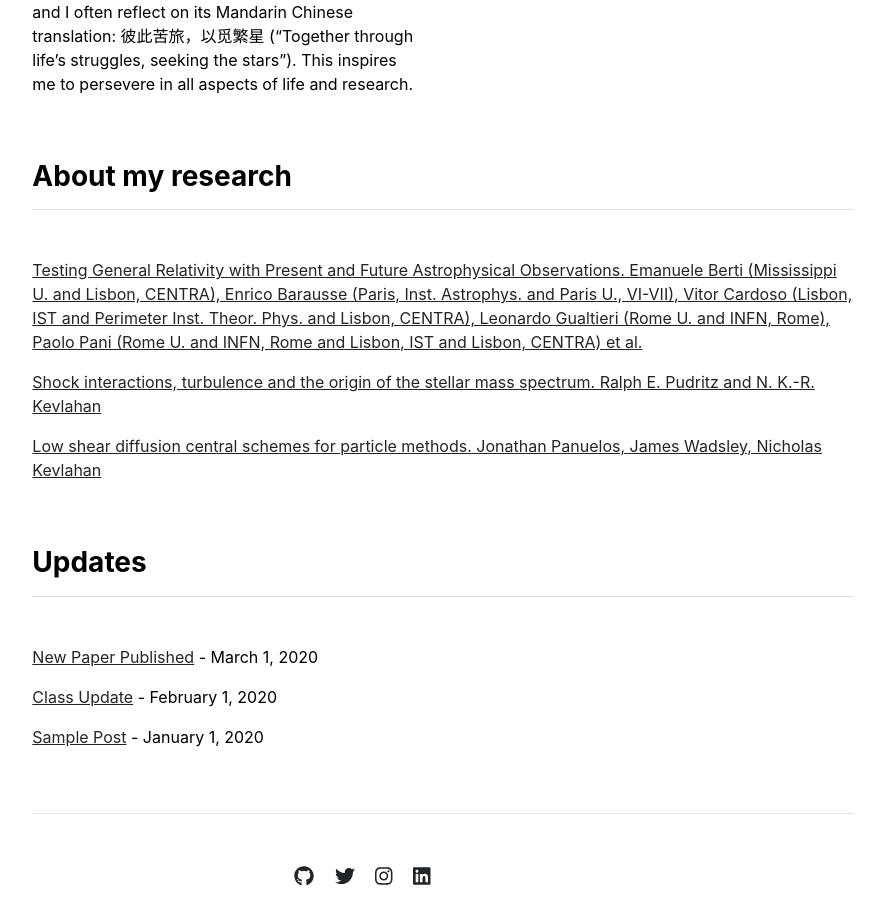
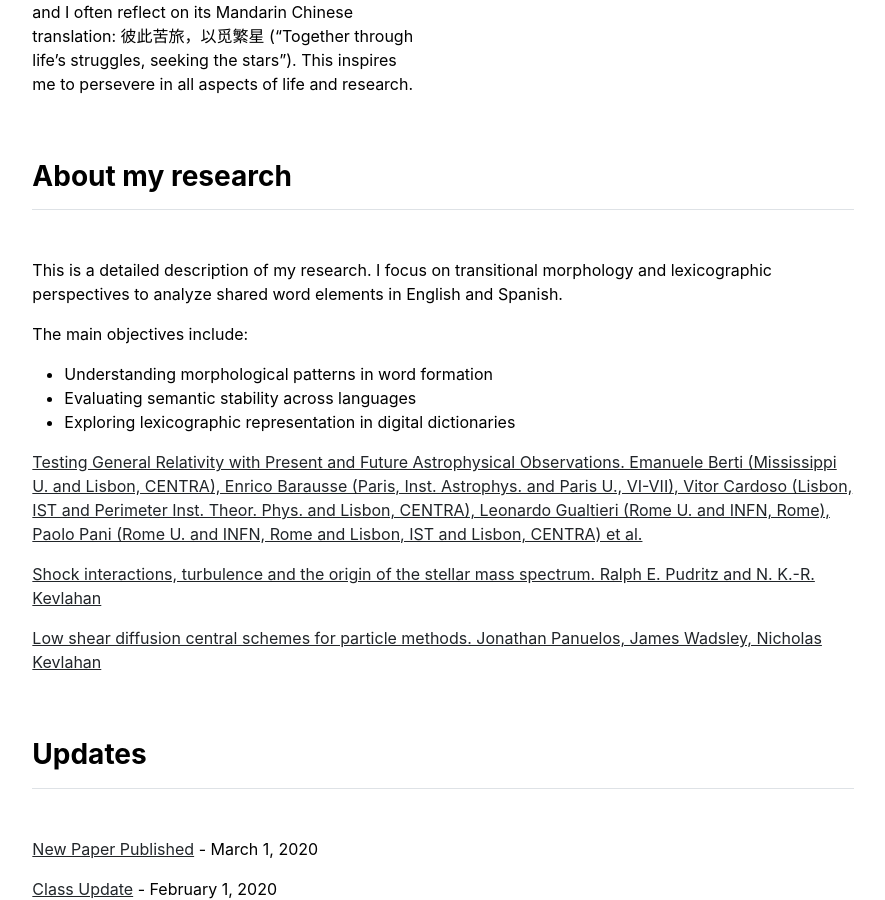
Before and after one commit to YingfeiLu/yingfeilu.github.io, a Jekyll site: the page built from index.md, in a window 1280 px wide and 900 px high, scrolled down 1135 px. Shown: the whole window, without its empty margins (197-1082 px from the left). Built offline with Jekyll 4.4.1, drawn with Linux system fonts in a browser that asks for light colours.

Commit message:
Update publications.html

```diff
--- a/_includes/publications.html
+++ b/_includes/publications.html
@@ -1,6 +1,13 @@
 <div class="row g-5 mb-5">
   <div>
     <h3 class="fw-bold border-bottom pb-3 mb-5">About my research</h3>
+      <p>This is a detailed description of my research. I focus on transitional morphology and lexicographic perspectives to analyze shared word elements in English and Spanish.</p>
+    <p>The main objectives include:</p>
+    <ul>
+      <li>Understanding morphological patterns in word formation</li>
+      <li>Evaluating semantic stability across languages</li>
+      <li>Exploring lexicographic representation in digital dictionaries</li>
+    </ul>
     {% if page.title == "Home" %}
       {% for item in site.data.publications.featured %}
         <p><a href="{{ item.url }}">{{ item.name }}</a></p>
```
